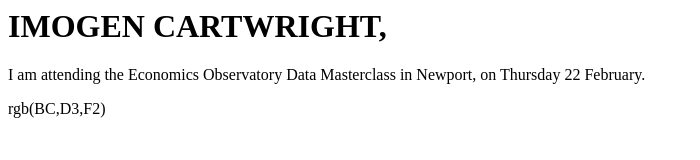
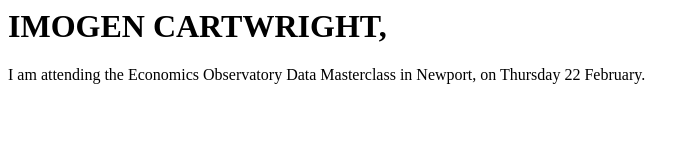
Before and after one commit to imogencartwright/imogencartwright.github.io, a plain HTML site: page index.html in a window 1280 px wide. Shown: the whole page, without its empty margins (0-700 px from the left). Drawn offline with Linux system fonts and the light colour scheme.

Commit message:
Update index.html

```diff
--- a/index.html
+++ b/index.html
@@ -2,6 +2,5 @@
   <body>
     <h1> IMOGEN CARTWRIGHT, </h1>
     <P> I am attending the Economics Observatory Data Masterclass in Newport, on Thursday 22 February. </P>
-    rgb(BC,D3,F2)
   </body>
 </html>
```
